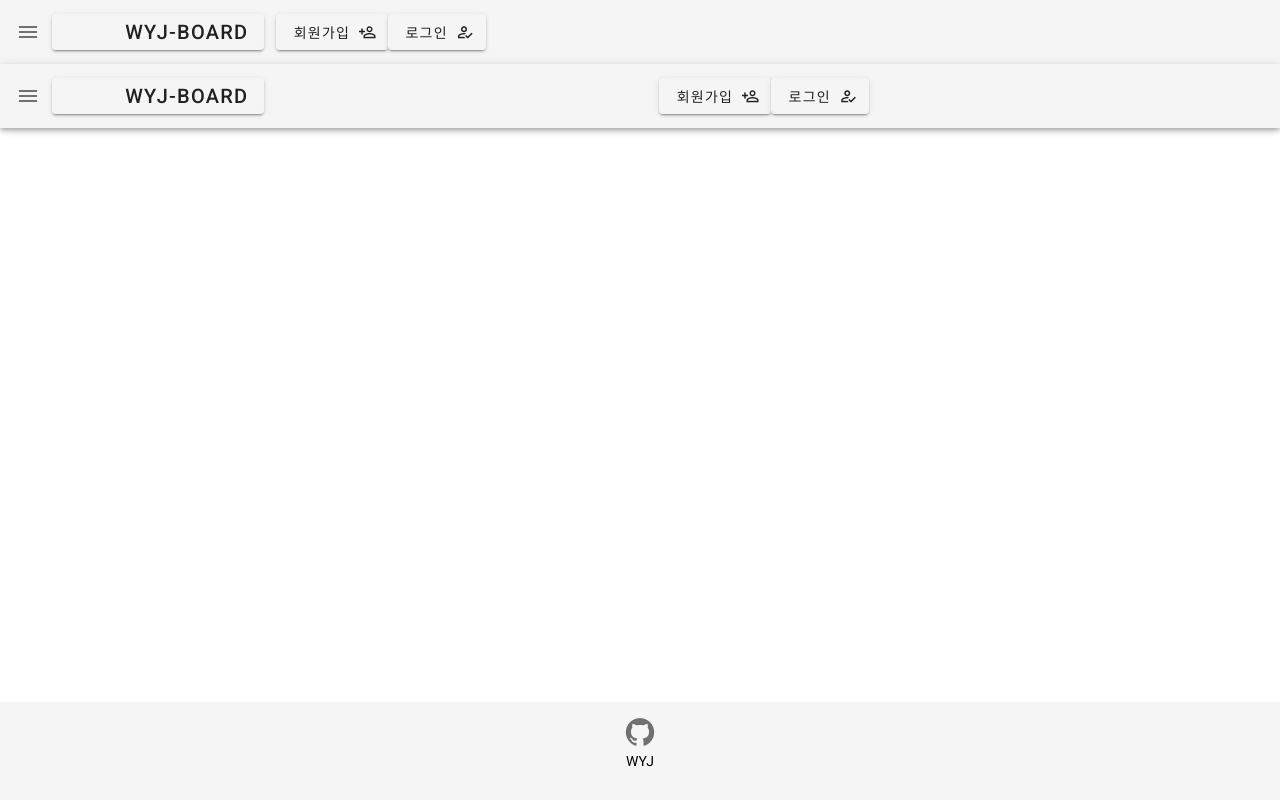
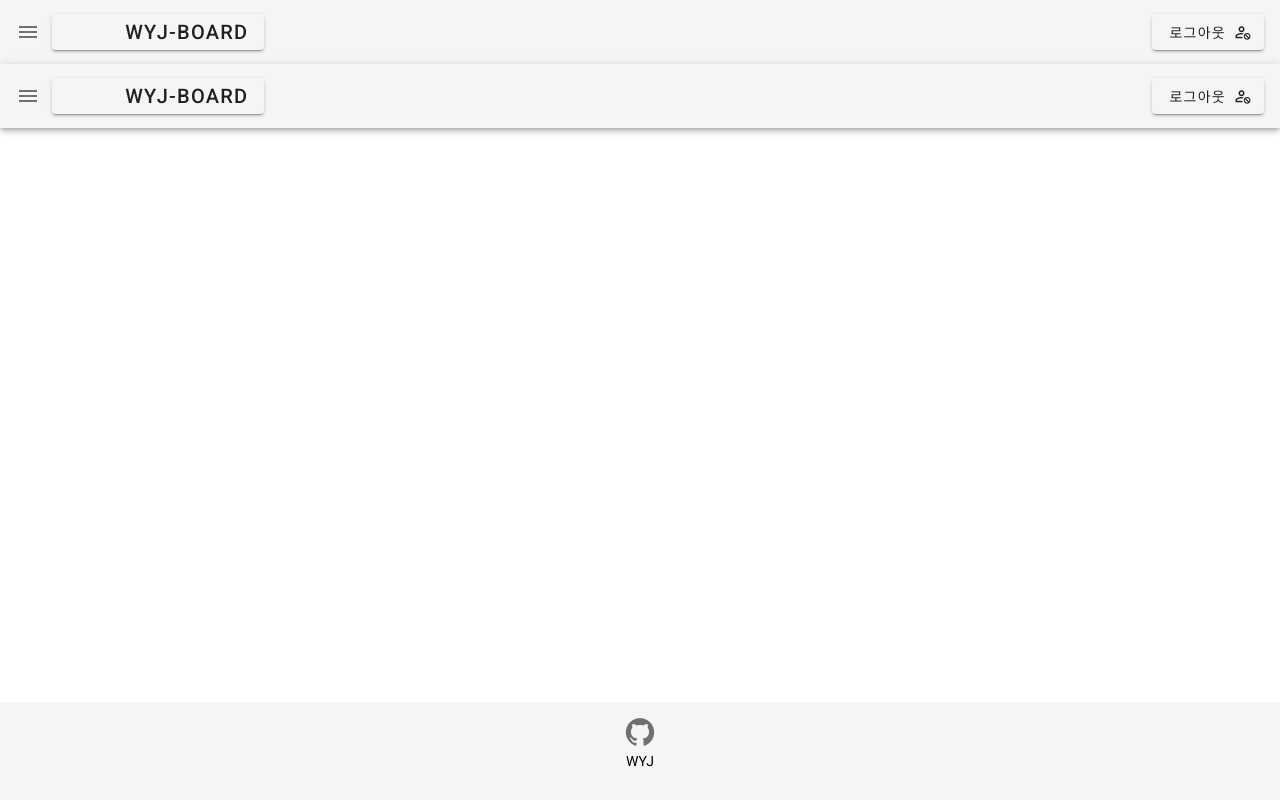
Before and after one commit to YeoulCho/wyj-front, a Vue app: page /navigation-menu-page in a window 1280 px wide. Built offline with nearby package versions, Linux system fonts and the light colour scheme; no server answers.

Commit message:
feat: [김원기] 로그아웃 기능 구현 [VUE-MEMBER-LOGOUT-1]
this.$router.go('/') 으로 메인페이지로 이동하며 새로고침까지 수행.

```diff
--- a/src/App.vue
+++ b/src/App.vue
@@ -1,11 +1,17 @@
 <template>
     <v-app>
-        <navigation-menu-page @tryLogin="tryLogin"/>
+        <navigation-menu-page @tryLogin="tryLogin" @tryLogout="tryLogout"/>
         <v-main>
             <router-view align="center"/>
             <v-overlay :value="loginComp">
                 <v-card>
                     <login-component @cancel='cancel'></login-component>
+                </v-card>
+            </v-overlay>
+            <v-overlay :value="logoutComp">
+                <v-card>
+                    <logout-component @cancel='cancel'></logout-component>
+
                 </v-card>
             </v-overlay>
         </v-main>
@@ -25,14 +31,16 @@
 
 import NavigationMenuPage from "@/views/rayout/navigation/NavigationMenuPage.vue";
 import LoginComponent from "@/components/member/LoginComponent.vue";
+import LogoutComponent from "@/components/member/LogoutComponent.vue";
 
 export default {
     name: 'App',
-    components: {LoginComponent, NavigationMenuPage},
+    components: {LogoutComponent, LoginComponent, NavigationMenuPage},
 
     data: () => ({
         //
         loginComp: false,
+        logoutComp: false,
     }),
     methods: {
         tryLogin() {
@@ -40,6 +48,10 @@ export default {
         },
         cancel() {
             this.loginComp = false
+            this.logoutComp = false
+        },
+        tryLogout() {
+            this.logoutComp = true
         }
     }
 };
--- a/src/components/member/LoginComponent.vue
+++ b/src/components/member/LoginComponent.vue
@@ -35,7 +35,8 @@ export default {
             const {email, password} = this
 
             await this.requestMemberLogin({email, password})
-                .then((res) => localStorage.setItem('userToken', res.data.userToken))
+                .then((res) => {localStorage.setItem('userToken', res.data.userToken)
+                    this.$router.go('/')})
 
             this.$emit('cancel')
         },
--- /dev/null
+++ b/src/components/member/LogoutComponent.vue
@@ -0,0 +1,29 @@
+<template>
+    <table class="grey darken-3">
+        <v-btn @click="cancel">cancel</v-btn>
+        <v-btn class="red" @click="logout">logout</v-btn>
+
+    </table>
+</template>
+
+<script>
+export default {
+    name: "LogoutComponent",
+    methods: {
+        cancel() {
+            this.$emit('cancel')
+        },
+        logout() {
+            localStorage.setItem('userToken', null)
+
+            this.$emit("cancel")
+            this.$router.go('/')
+
+        }
+    }
+}
+</script>
+
+<style scoped>
+
+</style>
--- a/src/views/rayout/navigation/NavigationMenuPage.vue
+++ b/src/views/rayout/navigation/NavigationMenuPage.vue
@@ -17,11 +17,15 @@ export default defineComponent({
         methods: {
             tryLogin() {
                 this.$emit('tryLogin')
+            },
+            tryLogout() {
+                this.$emit('tryLogout')
             }
         },
     computed: {
             isLogin() {
-                return localStorage.getItem('userToken')===null?false:true
+                console.log(localStorage)
+                return localStorage.getItem('userToken')==='null'?false:true
             }
     }
     },
@@ -42,9 +46,10 @@ export default defineComponent({
                 </v-toolbar-title>
             </v-btn>
             </router-link>
+            <v-spacer></v-spacer>
 
-            <v-spacer></v-spacer>
-            <v-container v-if="!isLogin">
+
+            <div v-if="!isLogin">
                 <router-link to="/member-sign-up">
                     <v-btn >
                         <span>회원가입</span>
@@ -55,7 +60,14 @@ export default defineComponent({
                     <span>로그인</span>
                     <v-icon right>mdi-account-check-outline</v-icon>
                 </v-btn>
-            </v-container>
+            </div>
+            <div v-if="isLogin">
+
+                <v-btn @click="tryLogout">
+                    <span>로그아웃</span>
+                    <v-icon right>mdi-account-cancel-outline</v-icon>
+                </v-btn>
+            </div>
         </v-app-bar>
     </nav>
 </template>
```
